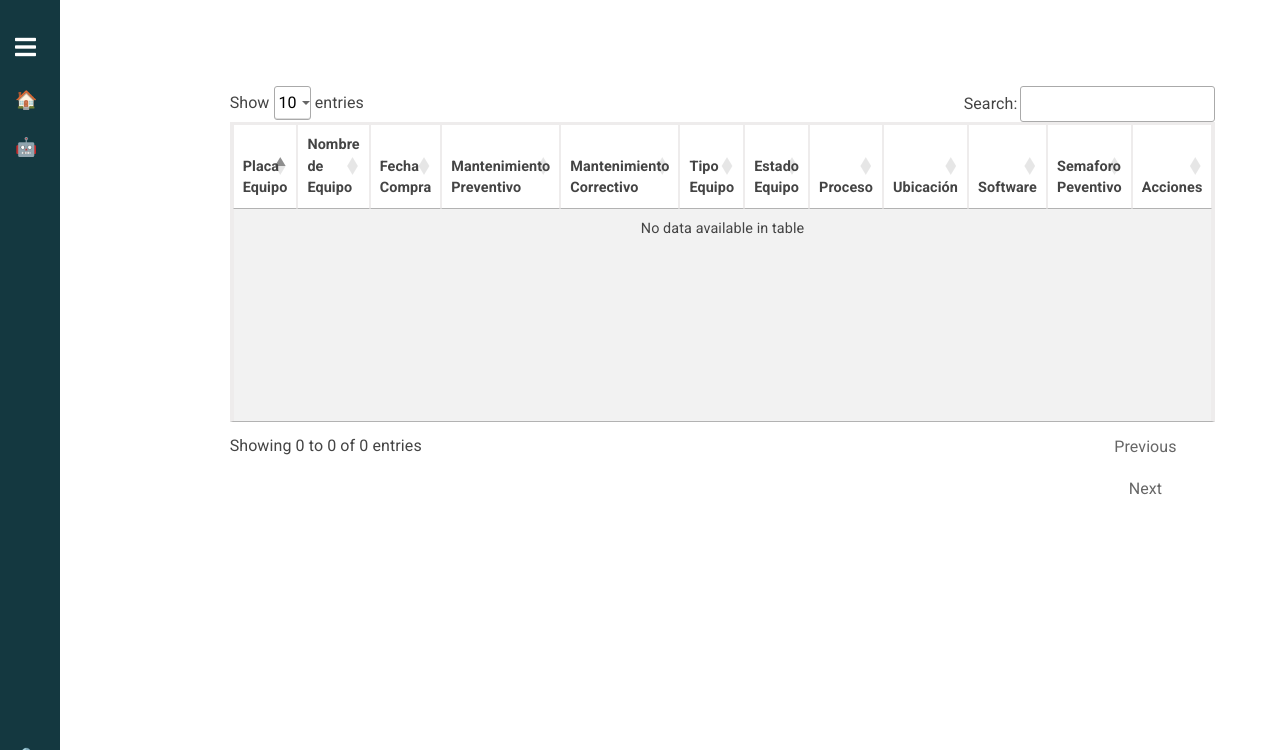
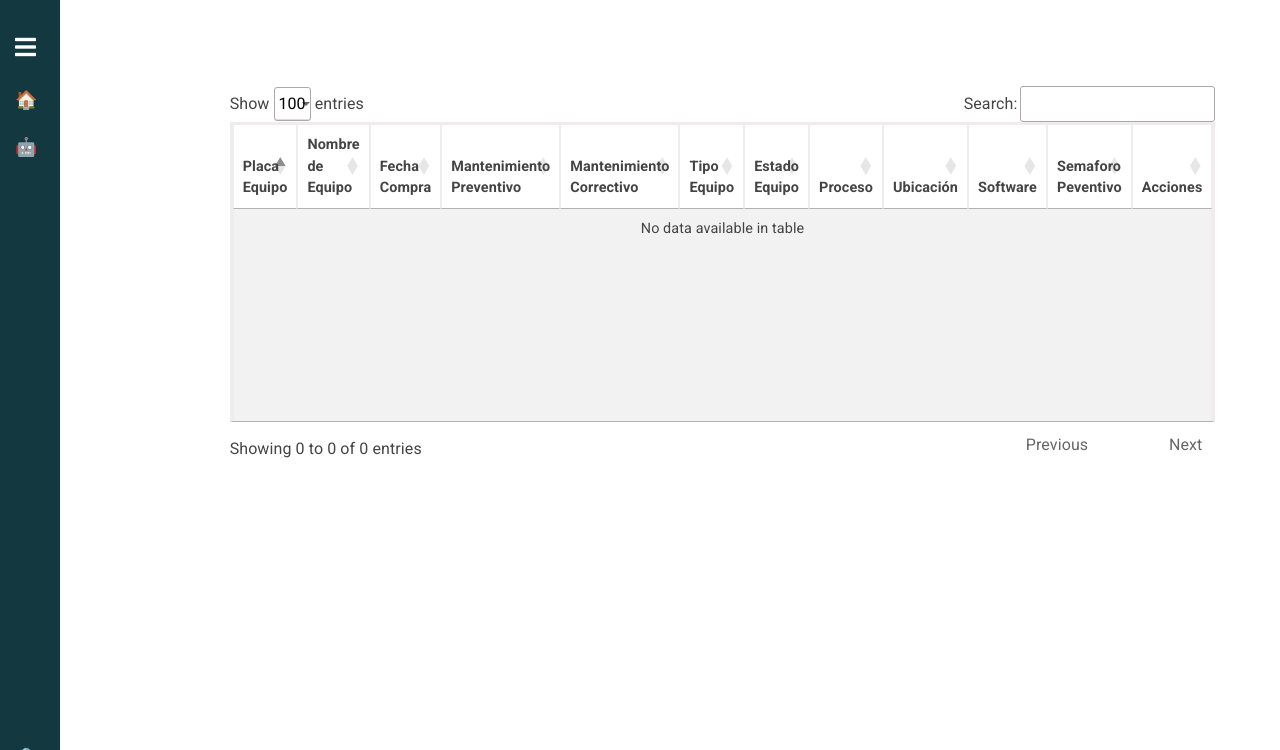
Before and after one commit to isanvagui/sistema_mantenimientos_tecnologia, a Flask app: page /mantenimientos-tecnologia/add_equipos_tecnologia in a window 1280 px wide; the page is wider, and only the part inside the window is pictured. Shown: the top 750 px of that part. Run offline with Flask 2, Linux system fonts and the light colour scheme; parts of the project's set-up code (start-up, migrations or seed data) failed here and were passed over; some libraries are stand-ins or nearby versions.

Commit message:
fix: Se modifica frontend del buscador y paginado y se crea función para actulizar fechas desde archivo.csv dejandola comentada para pruebas

```diff
--- a/static/css/indexSalud.css
+++ b/static/css/indexSalud.css
@@ -225,22 +225,37 @@ table.dataTable {
 }
 
 /* Esta porcion de codgigo es para el boton de previous, next que hace parte del campo filtro o buscar */
-.dataTables_wrapper .dataTables_paginate .paginate_button {
-    box-sizing: border-box;
-    display: inline-block;
-    min-width: 1.5em;
-    padding: .5em 1em;
-    margin-left: -12px;
-    text-align: center;
-    text-decoration: none !important;
-    cursor: pointer;
-    color: #333 !important;
-    border: 1px solid transparent;
-    border-radius: 2px;
+/* FIX PAGINACIÓN DATATABLES (HORIZONTAL) */
+.dataTables_wrapper .dataTables_paginate {
+    width: 45%;
+    display: flex;
+    justify-content: flex-end;  /* derecha */
+    align-items: center;
+    gap: 6px;
 }
 
+.dataTables_wrapper .dataTables_paginate span {
+    display: flex;
+    flex-direction: row;
+    gap: 6px;
+    align-items: center;
+}
+
+/* Cada botón */
+.dataTables_wrapper .dataTables_paginate .paginate_button {
+    display: inline-flex;
+    justify-content: right;
+    align-items: center;
+
+    margin: 50;
+    padding: 6px 12px;
+
+    border-radius: 4px;
+    min-width: 35px;
+}
+/* ==============FINALIZA PAGINACIÓN DATATABLES (HORIZONTAL)================= */
+
 /* para los botones dentro de la tabla indexSalud */
-
 .btn-tabla {
     background-color: rgba(20, 56, 64, 1); /* Color de fondo */
     color: white; /* Color del texto, ajustable */
--- a/templates/indexTecnologia.html
+++ b/templates/indexTecnologia.html
@@ -161,6 +161,22 @@
                     </div>
                 </form>
             </div>
+            <!-- New form for inserting .CSV -->
+            <!-- <div class="card-equipos-masivos" id="formContaincsv" style="display: none;">
+                <form  action="{{ url_for('main.updateDate_csv') }}" method="POST" enctype="multipart/form-data">
+                    <div class="form-group">
+                        <input type="file" name="file" accept=".csv" class="custom-file-input" required>
+                    </div> -->
+                    <!------ linea de token es necesaria ya que el sistema lo solicita-->
+                    <!-- <input type="hidden" name="csrf_token" value="{{csrf_token() }}" /> -->
+                    <!---------------------- es solo esta linea----------------------->
+                    <!-- <div class="form-group">
+                        <center>
+                            <button type="submit" class="btn-indexSalud">Ingresar equipos</button>
+                        </center>
+                    </div>
+                </form>
+            </div> -->
             <!-- Modal Para Actualización de Fechas y Guardado de Historial-->
             <div class="modal fade" id="modalGuardar" tabindex="-1" aria-labelledby="modalGuardarLabel" aria-hidden="true">
                 <div class="modal-dialog modal-lg">
@@ -603,8 +619,23 @@ function pintarSemaforos() {
 document.addEventListener("DOMContentLoaded", function () {
     // Inicializar DataTable
     const tabla = $("#tabla").DataTable({
-        "language": {
-            "url": "https://cdn.datatables.net/plug-ins/1.13.6/i18n/es-ES.json"
+
+        // PAGINACIÓN Y RENDIMIENTO
+        pageLength: 100,
+        lengthMenu: [[25, 50, 100, 200, 500], [25, 50, 100, 200, 500]],
+        responsive: true,
+        autoWidth: false,
+        deferRender: true, // mejora rendimiento en tablas grandes
+
+        // POSICIÓN DE CONTROLES (CAMPO PARA BUSCAR Y PAGINACIÓN) DAR POSICIONAMIENTO
+        dom:
+            "<'row mb-0'<'col-md-6'l><'col-md-6 text-end'f>>" +  // arriba
+            "rt" +
+            "<'row mt-0'<'col-md-6'i><'col-md-6 text-end'p>>",   // abajo (paginación derecha)
+
+        // IDIOMA ESPAÑOL
+        language: {
+            url: "https://cdn.datatables.net/plug-ins/1.13.6/i18n/es-ES.json",
         }
     });
 
@@ -776,7 +807,7 @@ document.addEventListener("DOMContentLoaded", () => {
     });
 </script>
 
-<!-- Scripts para insertar equipos masivos .CSV -->
+<!-- Scripts para insertar equipos masivos .EXCEL -->
 <script>
     document.getElementById('toggleForm').addEventListener('click', function () {
         var formContain = document.getElementById('formContain');
@@ -791,6 +822,22 @@ document.addEventListener("DOMContentLoaded", () => {
         }
     });
 </script>
+
+<!-- Scripts para insertar equipos masivos .CSV -->
+<!-- <script>
+    document.getElementById('toggleFormcsv').addEventListener('click', function () {
+        var formContaincsv = document.getElementById('formContaincsv');
+        var toggleBtn = document.getElementById('toggleFormcsv');
+
+        if (formContaincsv.style.display === 'none' || formContaincsv.style.display === '') {
+            formContaincsv.style.display = 'block';
+            toggleBtn.textContent = ' Ocultar .csv';
+        } else {
+            formContaincsv.style.display = 'none';
+            toggleBtn.textContent = ' Cargar Equipos Masivos .csv';
+        }
+    });
+</script> -->
 
 <!-- Scripts para actualizar fechas masivamente  -->
 <script>
--- a/templates/layout.html
+++ b/templates/layout.html
@@ -30,6 +30,7 @@
       <a href="{{ url_for('main.AGREGAR_NUEVA_PERSONA_TECNOLOGIA') }}" data-icon="👨‍💼"> Agregar Personal de Planta</a>
       <a id="toggleFormBtn" class="btn-indexSalud" data-icon="➕"> Agregar Equipo Manual</a>
       <a id="toggleForm" class="btn-indexSalud" data-icon="📩"> Cargar Equipos Masivos .xlsx</a>
+      <!-- <a id="toggleFormcsv" class="btn-indexSalud" data-icon="👁️"> Actualizar desde archivo .csv</a> -->
 
       <a id="toggleFor"
           class="btn-indexSalud"
```
Also changed, not shown: routes.py (+195 -185 lines).
